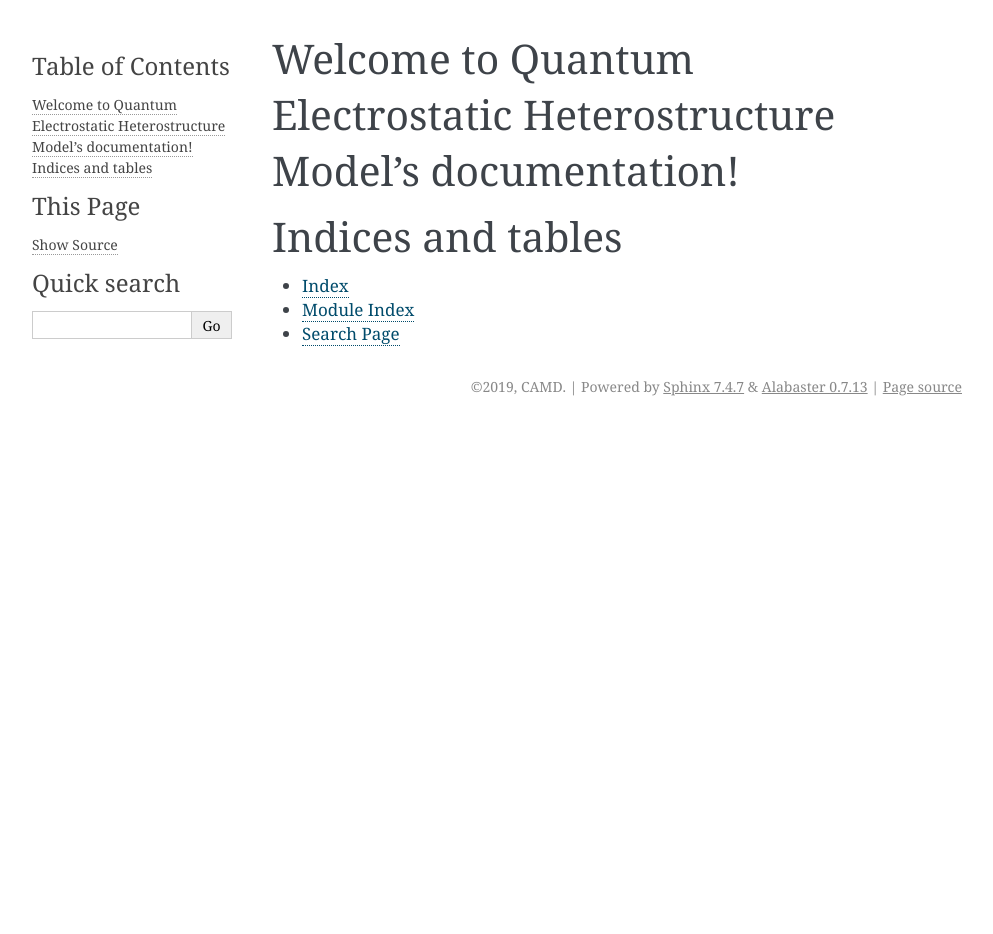
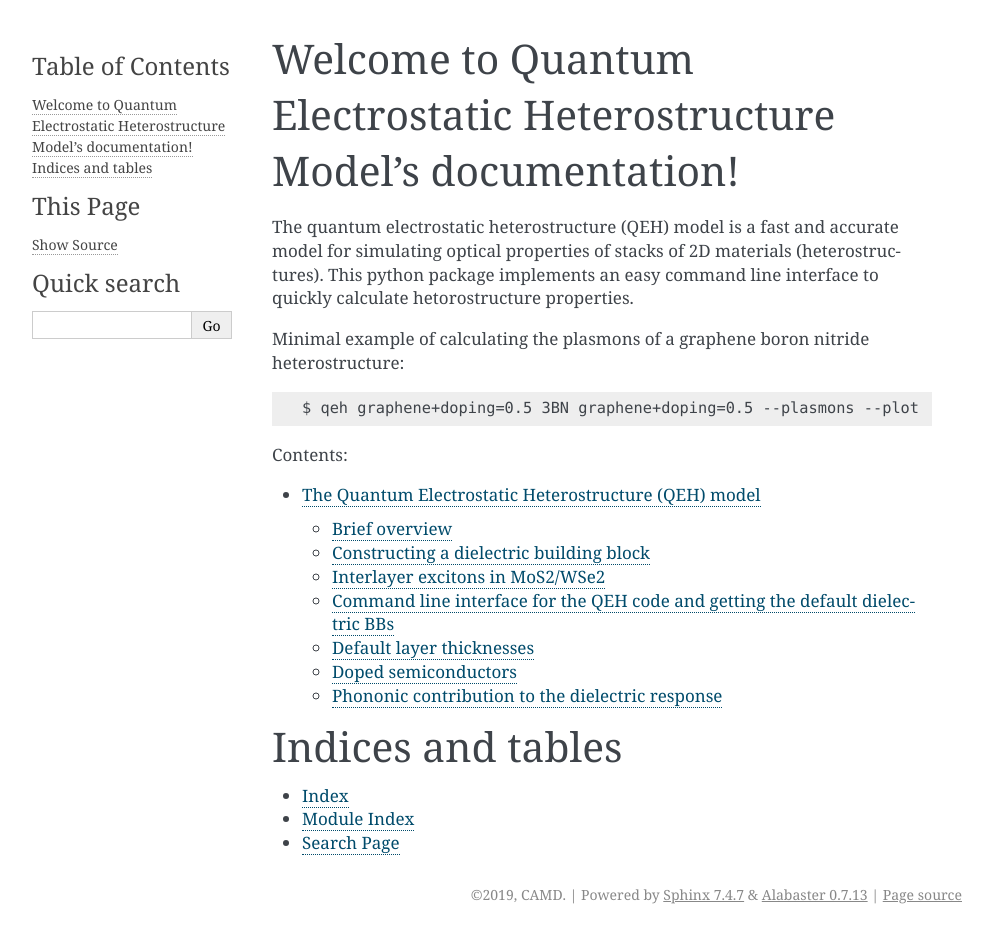
Before and after one commit to dijasila/QEH, a Sphinx documentation site: the page built from docs/index.rst, in a window 1280 px wide. Shown: the whole page, without its empty margins (148-1141 px from the left). Built offline with Sphinx 7.4.7, drawn with Linux system fonts in a browser that asks for light colours; before the commit the page ends 900 px from its top, so only the background shows below that; some of the changed lines change nothing that is shown.

Commit message:
Update docs

```diff
--- /dev/null
+++ b/docs/bb_MoS2.py
@@ -0,0 +1,19 @@
+from pathlib import Path
+from gpaw.mpi import world
+from gpaw.response.df import DielectricFunction
+from gpaw.qeh import BuildingBlock
+
+df = DielectricFunction(calc='MoS2_gs_fulldiag.gpw',
+                        eta=0.001,
+                        domega0=0.05,
+                        omega2=10.0,
+                        nblocks=8,
+                        ecut=150,
+                        truncation='2D')
+
+buildingblock = BuildingBlock('MoS2', df, qmax=3.0)
+
+buildingblock.calculate_building_block()
+
+if world.rank == 0:
+    Path('MoS2_gs_fulldiag.gpw').unlink()
--- /dev/null
+++ b/docs/bb_WSe2.py
@@ -0,0 +1,19 @@
+from pathlib import Path
+from gpaw.mpi import world
+from gpaw.response.df import DielectricFunction
+from gpaw.qeh import BuildingBlock
+
+df = DielectricFunction(calc='WSe2_gs_fulldiag.gpw',
+                        eta=0.001,
+                        domega0=0.05,
+                        omega2=10.0,
+                        nblocks=8,
+                        ecut=150,
+                        truncation='2D')
+
+buildingblock = BuildingBlock('WSe2', df, qmax=3.0)
+
+buildingblock.calculate_building_block()
+
+if world.rank == 0:
+    Path('WSe2_gs_fulldiag.gpw').unlink()
--- /dev/null
+++ b/docs/gs_MoS2.py
@@ -0,0 +1,22 @@
+from ase.build import mx2
+from gpaw import GPAW, PW, FermiDirac
+
+
+structure = mx2(formula='MoS2', kind='2H', a=3.184, thickness=3.127,
+                size=(1, 1, 1), vacuum=5)
+structure.pbc = (1, 1, 1)
+
+ecut = 600
+
+calc = GPAW(mode=PW(ecut),
+            xc='LDA',
+            kpts={'size': (30, 30, 1), 'gamma': True},
+            occupations=FermiDirac(0.01),
+            parallel={'domain': 1},
+            txt='MoS2_gs_out.txt')
+
+structure.set_calculator(calc)
+structure.get_potential_energy()
+
+calc.diagonalize_full_hamiltonian(nbands=500, expert=True)
+calc.write('MoS2_gs_fulldiag.gpw', 'all')
--- /dev/null
+++ b/docs/gs_WSe2.py
@@ -0,0 +1,22 @@
+from ase.build import mx2
+from gpaw import GPAW, PW, FermiDirac
+
+
+structure = mx2(formula='WSe2', kind='2H', a=3.319, thickness=3.359,
+                size=(1, 1, 1), vacuum=5)
+structure.pbc = (1, 1, 1)
+
+ecut = 600
+
+calc = GPAW(mode=PW(ecut),
+            xc='LDA',
+            kpts={'size': (30, 30, 1), 'gamma': True},
+            occupations=FermiDirac(0.01),
+            parallel={'domain': 1},
+            txt='WSe2_gs_out.txt')
+
+structure.set_calculator(calc)
+structure.get_potential_energy()
+
+calc.diagonalize_full_hamiltonian(nbands=500, expert=True)
+calc.write('WSe2_gs_fulldiag.gpw', 'all')
--- a/docs/index.rst
+++ b/docs/index.rst
@@ -5,10 +5,22 @@
 
 Welcome to Quantum Electrostatic Heterostructure Model's documentation!
 =======================================================================
+The quantum electrostatic heterostructure (QEH) model is a fast
+and accurate model for simulating optical properties of stacks
+of 2D materials (heterostructures). This python package implements
+an easy command line interface to quickly calculate hetorostructure
+properties.
+
+Minimal example of calculating the plasmons of a graphene boron nitride
+heterostructure::
+
+   $ qeh graphene+doping=0.5 3BN graphene+doping=0.5 --plasmons --plot
 
 .. toctree::
    :maxdepth: 2
    :caption: Contents:
+
+   tutorials.rst
 
 
 
--- /dev/null
+++ b/docs/interlayer.py
@@ -0,0 +1,40 @@
+# Creates: W_r.svg
+import numpy as np
+import matplotlib.pyplot as plt
+from gpaw.qeh import Heterostructure
+
+
+thick_MoS2 = 6.2926
+thick_WSe2 = 6.718
+
+d_MoS2_WSe2 = (thick_MoS2 + thick_WSe2) / 2
+inter_mass = 0.244
+
+HS = Heterostructure(structure=['MoS2_int', 'WSe2_int'],
+                     d=[d_MoS2_WSe2],
+                     qmax=None,
+                     wmax=0,
+                     d0=thick_WSe2)
+
+hl_array = np.array([0., 0., 1., 0.])
+el_array = np.array([1., 0., 0., 0.])
+
+
+# Getting the interlayer exciton screened interaction on a real grid
+r, W_r = HS.get_exciton_screened_potential_r(
+    r_array=np.linspace(1e-1, 30, 1000),
+    e_distr=el_array,
+    h_distr=hl_array)
+
+plt.plot(r, W_r, '-g')
+plt.title(r'Screened Interaction Energy')
+plt.xlabel(r'${\bf r}$ (Ang)', fontsize=20)
+plt.ylabel(r'$W({\bf r})$ (Ha)', fontsize=20)
+plt.savefig('W_r.svg')
+plt.show()
+
+ee, ev = HS.get_exciton_binding_energies(eff_mass=inter_mass,
+                                         e_distr=el_array,
+                                         h_distr=hl_array)
+
+print('The interlayer exciton binding energy is:', -ee[0])
--- /dev/null
+++ b/docs/interpolate_bb.py
@@ -0,0 +1,2 @@
+from gpaw.qeh import interpolate_building_blocks
+interpolate_building_blocks(BBfiles=['WSe2'], BBmotherfile='MoS2')
```
